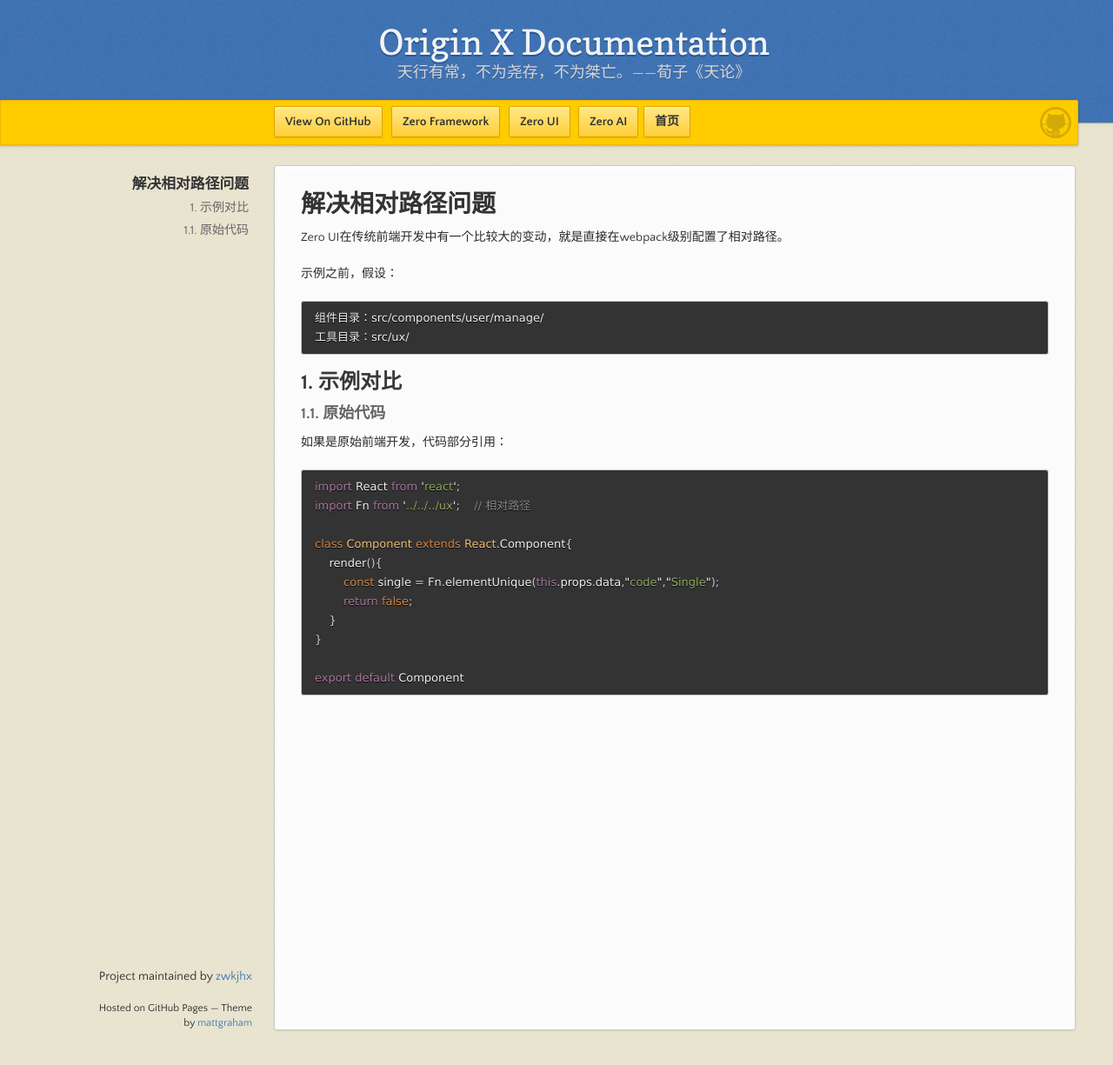
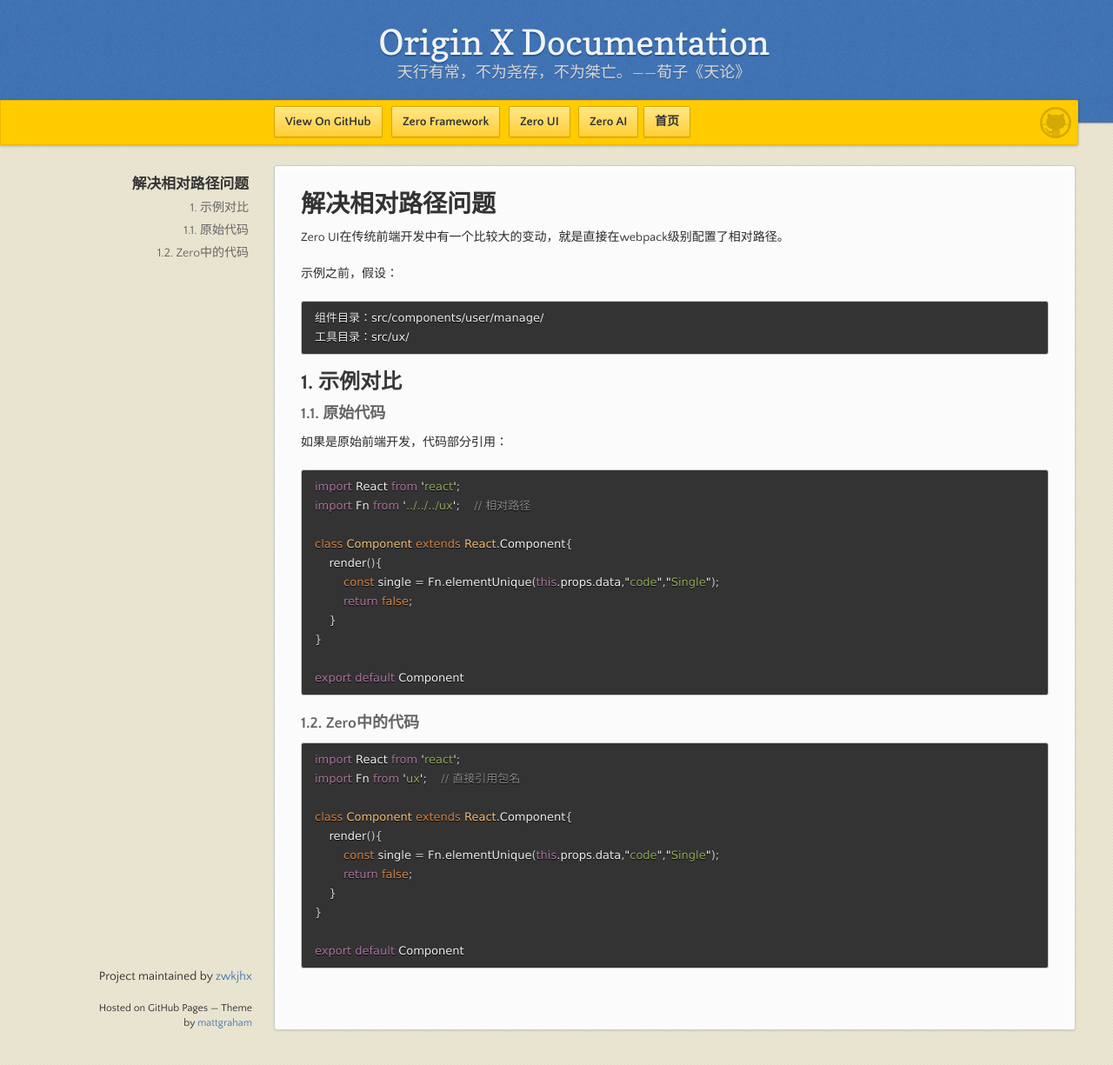
Before and after one commit to zwkjhx/ox-doc, a Jekyll site: the page built from zero-ui/1-zero-uiji-ben-jiao-cheng/zui-006-jie-jue-xiang-dui-lu-jing-wen-ti.md, in a window 1280 px wide and 1225 px high. Shown: the whole window at 87% size. Built offline with Jekyll 4.4.1, drawn with Linux system fonts in a browser that asks for light colours; our own code applies the rules of GitHub Pages for plain Markdown files.

Commit message:
Updates zero-ui/1-zero-uiji-ben-jiao-cheng/zui-006-jie-jue-xiang-dui-lu-jing-wen-ti.md
Auto commit by GitBook Editor

````diff
--- a/zero-ui/1-zero-uiji-ben-jiao-cheng/zui-006-jie-jue-xiang-dui-lu-jing-wen-ti.md
+++ b/zero-ui/1-zero-uiji-ben-jiao-cheng/zui-006-jie-jue-xiang-dui-lu-jing-wen-ti.md
@@ -28,3 +28,19 @@
 
 export default Component
 ```
+
+### 1.2. Zero中的代码
+
+```js
+import React from 'react';
+import Fn from 'ux';    // 直接引用包名
+
+class Component extends React.Component{
+    render(){
+        const single = Fn.elementUnique(this.props.data,"code","Single");
+        return false;
+    }
+}
+
+export default Component
+```
````
